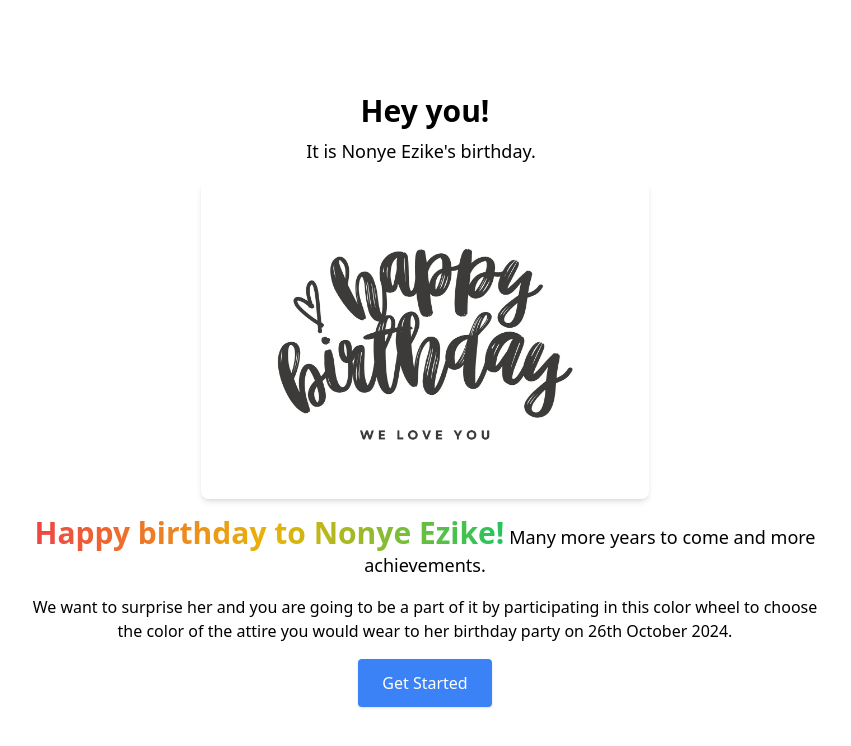
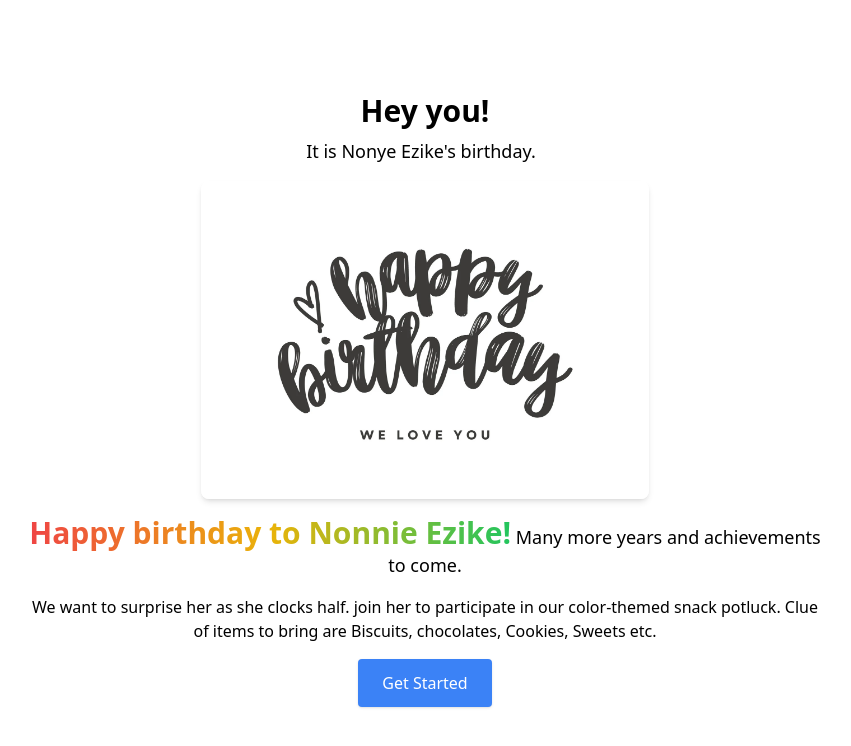
Before and after one commit to WapSecure/random-color-selector, a React (Create React App) app: page / in a window 1280 px wide. Shown: the top 746 px of the page, without its empty margins (215-1066 px from the left). Built offline with nearby package versions, Linux system fonts and the light colour scheme.

Commit message:
fix: Updated the welcome message

```diff
--- a/src/pages/Homepage.tsx
+++ b/src/pages/Homepage.tsx
@@ -22,14 +22,14 @@ const HomePage: React.FC = () => {
       />
       <p className="text-lg text-center mb-4">
         <span className="bg-gradient-to-r from-red-500 via-yellow-500 to-green-500 bg-clip-text text-transparent font-bold text-3xl">
-          Happy birthday to Nonye Ezike!
+          Happy birthday to Nonnie Ezike!
         </span>{" "}
-        Many more years to come and more achievements.
+        Many more years and achievements to come.
       </p>
       <p className="text-center">
-        We want to surprise her and you are going to be a part of it by
-        participating in this color wheel to choose the color of the attire you
-        would wear to her birthday party on 26th October 2024.
+        We want to surprise her as she clocks half. join her to participate in
+        our color-themed snack potluck. Clue of items to bring are Biscuits,
+        chocolates, Cookies, Sweets etc.
       </p>
       <button
         onClick={() => setModalOpen(true)}
```
